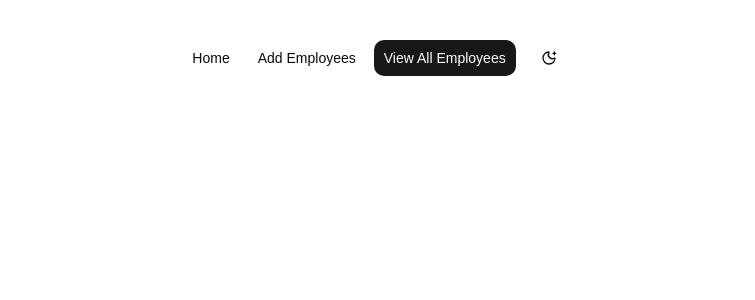
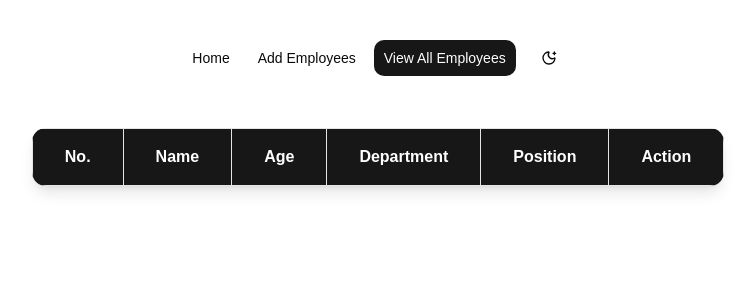
Before and after one commit to bhushanpatil288/Employee-management-system-v2, a React (Vite) app: page /all in a window 1280 px wide. Shown: the top 300 px of the page, without its empty margins (262-1017 px from the left). Built offline with nearby package versions, Linux system fonts and the light colour scheme.

Commit message:
[add] employees table

```diff
--- a/src/App.tsx
+++ b/src/App.tsx
@@ -5,6 +5,8 @@ import Layout from "./components/Layout";
 
 import Home from "./pages/Home";
 import AddEmployees from "./pages/AddEmployees";
+import Employees from "./pages/Employees";
+
 const App = () => {
   return (
     <ThemeContextProvider>
@@ -14,6 +16,7 @@ const App = () => {
             <Routes>
               <Route path="/" element=<Home /> />
               <Route path="/add" element=<AddEmployees /> />
+              <Route path="/all" element=<Employees /> />
             </Routes>
           </Layout>
         </BrowserRouter>
--- a/src/pages/AddEmployees.tsx
+++ b/src/pages/AddEmployees.tsx
@@ -53,7 +53,7 @@ const formSchema = z.object({
 })
 
 const AddEmployees = () => {
-  const { employees, setEmployees } = useEmployees();
+  const { setEmployees } = useEmployees();
 
   const form = useForm<z.infer<typeof formSchema>>({
     resolver: zodResolver(formSchema),
@@ -68,7 +68,8 @@ const AddEmployees = () => {
   const { reset } = form
 
   function onSubmit(data: z.infer<typeof formSchema>) {
-    setEmployees([...employees, data]);
+    // setEmployees([...employees, {...data, id: Date.now()}]);
+    setEmployees((prev :[])=> [...prev, {...data, id: Date.now()}])
     console.log("Form submitted:", data)
     reset()
   }
--- /dev/null
+++ b/src/pages/Employees.tsx
@@ -0,0 +1,42 @@
+import { Button } from "../components/ui/button";
+import { useEmployees } from "../context/EmployeesContext"
+
+const Employees = () => {
+  const { employees, setEmployees } = useEmployees();
+
+  return (
+    <div className="flex justify-center p-3">
+      <table className="shadow-lg rounded-xl overflow-hidden">
+        <tbody><tr>
+          <th className="bg-primary text-white  border dark:text-black dark:border-gray/80 text-left px-8 py-4">No.</th>
+          <th className="bg-primary text-white  border dark:text-black dark:border-gray/80 text-left px-8 py-4">Name</th>
+          <th className="bg-primary text-white  border dark:text-black dark:border-gray/80 text-left px-8 py-4">Age</th>
+          <th className="bg-primary text-white  border dark:text-black dark:border-gray/80 text-left px-8 py-4">Department</th>
+          <th className="bg-primary text-white  border dark:text-black dark:border-gray/80 text-left px-8 py-4">Position</th>
+          <th className="bg-primary text-white  border dark:text-black dark:border-gray/80 text-left px-8 py-4">Action</th>
+        </tr>
+          {employees.map((e, idx) => {
+            return (
+              <tr key={e.id}>
+                <td className="border dark:bg-secondary px-8 py-4">{idx + 1}</td>
+                <td className="border dark:bg-secondary px-8 py-4">{e.name}</td>
+                <td className="border dark:bg-secondary px-8 py-4">{e.age}</td>
+                <td className="border dark:bg-secondary px-8 py-4">{e.position}</td>
+                <td className="border dark:bg-secondary px-8 py-4">{e.department}</td>
+                <td className="border dark:bg-secondary px-8 py-4">
+                  <div className="flex gap-1">
+                    <Button variant={"default"} className="cursor-pointer">Edit</Button>
+                    <Button variant={"destructive"} className="cursor-pointer">Delete</Button>
+                  </div>
+                </td>
+              </tr>
+            )
+          })}
+        </tbody></table>
+
+
+    </div>
+  )
+}
+
+export default Employees
```
